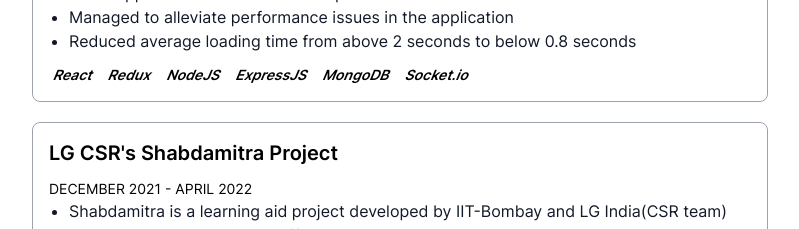
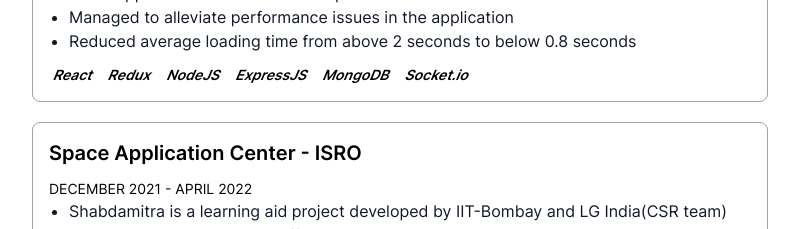
Before and after one commit to dhruvac29/portfolio, a Next.js app: page / in a window 1280 px wide. Shown: the part 840-1069 px from the top of the page, without its empty margins (240-1039 px from the left). Built offline with nearby package versions, Linux system fonts and the light colour scheme.

Commit message:
edit company name

```diff
--- a/data/experience.js
+++ b/data/experience.js
@@ -21,7 +21,7 @@
     endDate: "June 2022",
   },
   {
-    companyName: "LG CSR's Shabdamitra Project",
+    companyName: "Space Application Center - ISRO",
     companyDescription: [
       "Shabdamitra is a learning aid project developed by IIT-Bombay and LG India(CSR team)",
       "Developed easy to use and offline android application",
```
